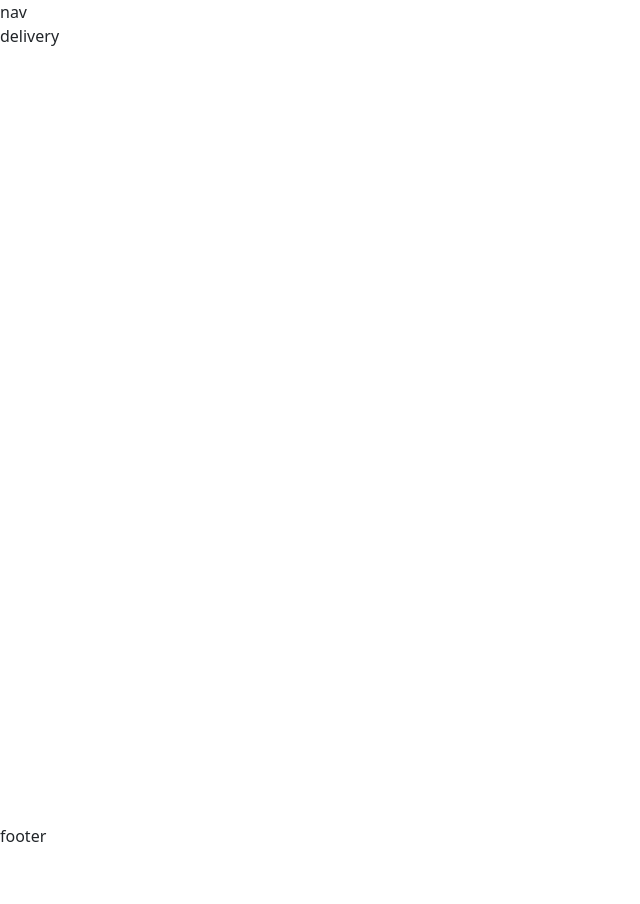
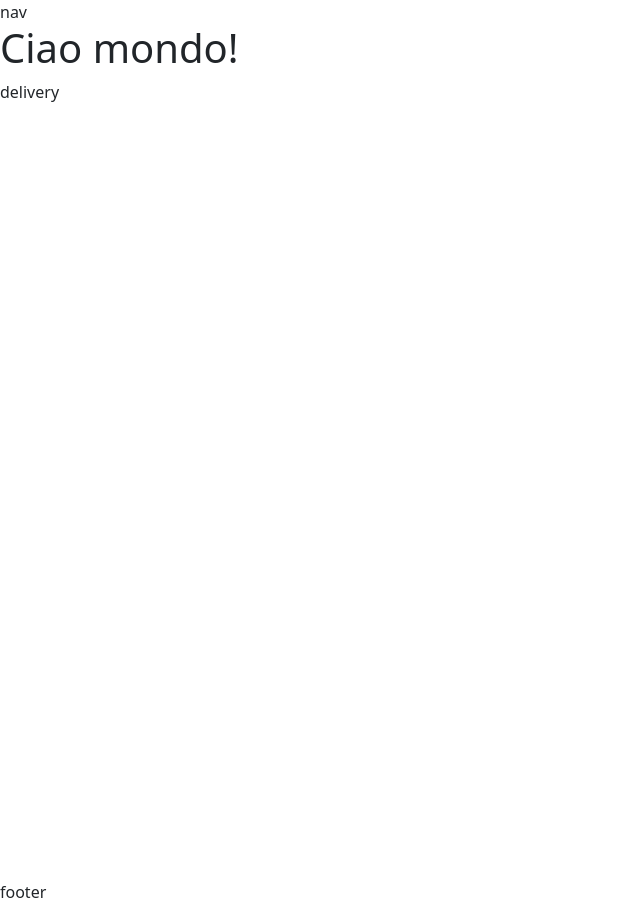
Before and after one commit to Jero1304/vue-deliverbool, a Vue app: page / in a window 1280 px wide. Shown: the whole page, without its empty margins (0-640 px from the left). Before the commit the page ends 848 px from the top, so only its background shows below. Built offline with nearby package versions, Linux system fonts and the light colour scheme.

Commit message:
Prova PUSH

```diff
--- a/src/partial/components/NavBar.vue
+++ b/src/partial/components/NavBar.vue
@@ -1,5 +1,6 @@
 <template>
     nav
+    <h1>Ciao mondo!</h1>
 </template>
 
 <script>
```
